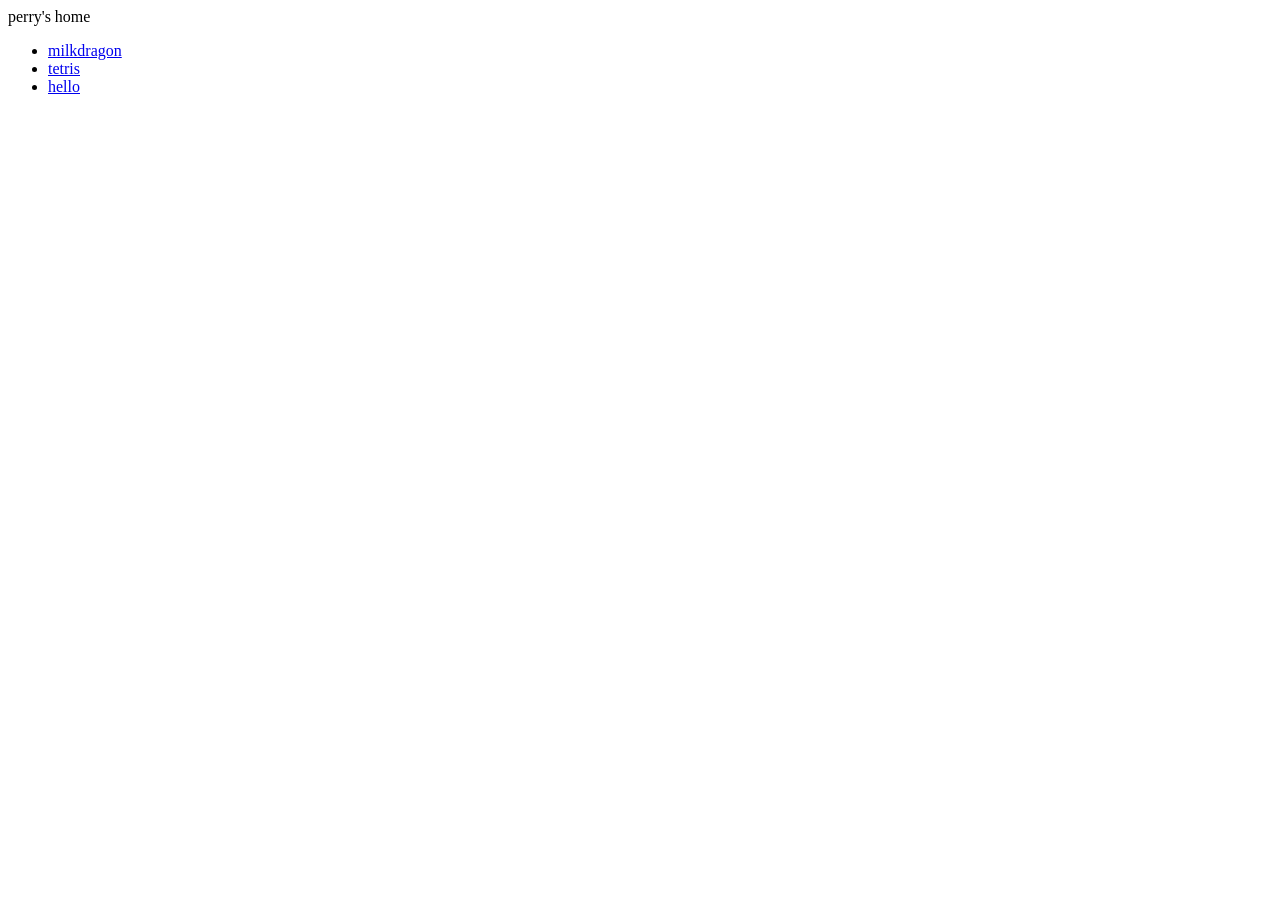
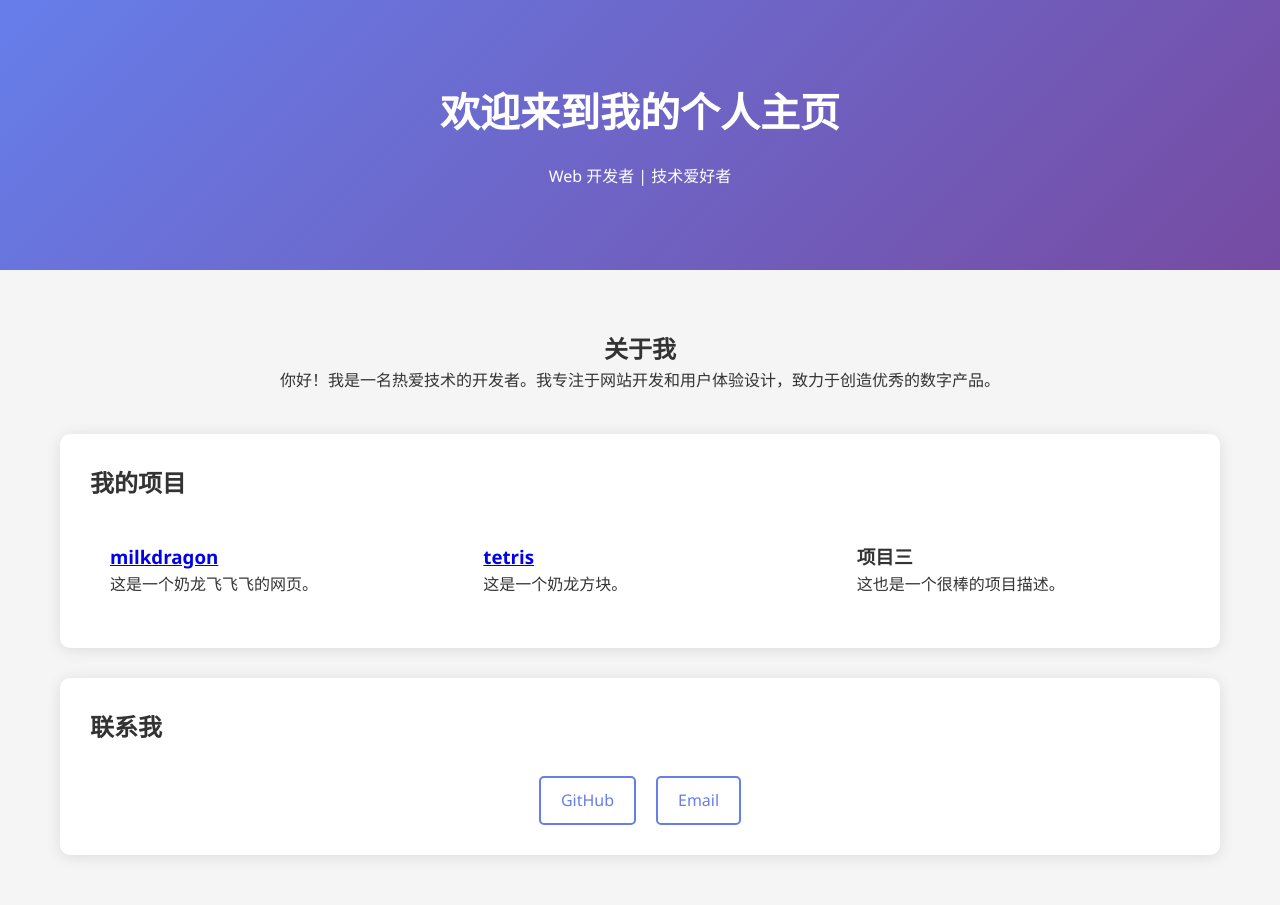
Before and after one commit to perrylpl/perrylpl.github.io, a plain HTML site: page index.html in a window 1280 px wide. Before the commit the page ends 800 px from the top, so only its background shows below. Drawn offline with Linux system fonts and the light colour scheme.

Commit message:
[feat] refactor index html

```diff
--- a/index.html
+++ b/index.html
@@ -1,13 +1,150 @@
-<html>
-    <head>perry's home</head>
-    <body>
-        <!-- add navigator that include milkdragon, tetris, hello -->
-        <nav>
-            <ul>
-                <li><a href="milkdragon/hello.html">milkdragon</a></li>
-                <li><a href="tetris/tetris.html">tetris</a></li>
-                <li><a href="hello.html">hello</a></li>
-            </ul>
-        </nav>
-    </body>
+<!DOCTYPE html>
+<html lang="zh-CN">
+<head>
+    <meta charset="UTF-8">
+    <meta name="viewport" content="width=device-width, initial-scale=1.0">
+    <title>我的个人主页</title>
+    <style>
+        * {
+            margin: 0;
+            padding: 0;
+            box-sizing: border-box;
+        }
+
+        body {
+            font-family: 'Segoe UI', Tahoma, Geneva, Verdana, sans-serif;
+            line-height: 1.6;
+            color: #333;
+            background-color: #f5f5f5;
+        }
+
+        .container {
+            max-width: 1200px;
+            margin: 0 auto;
+            padding: 20px;
+        }
+
+        header {
+            background: linear-gradient(135deg, #667eea 0%, #764ba2 100%);
+            color: white;
+            padding: 60px 0;
+            text-align: center;
+            margin-bottom: 40px;
+        }
+
+        h1 {
+            font-size: 2.5em;
+            margin-bottom: 20px;
+        }
+
+        .intro {
+            max-width: 800px;
+            margin: 0 auto;
+            text-align: center;
+            margin-bottom: 40px;
+        }
+
+        .content-section {
+            background: white;
+            border-radius: 10px;
+            padding: 30px;
+            margin-bottom: 30px;
+            box-shadow: 0 2px 15px rgba(0,0,0,0.1);
+        }
+
+        .projects {
+            display: grid;
+            grid-template-columns: repeat(auto-fit, minmax(300px, 1fr));
+            gap: 20px;
+            margin-top: 20px;
+        }
+
+        .project-card {
+            background: white;
+            border-radius: 8px;
+            padding: 20px;
+            transition: transform 0.3s ease;
+        }
+
+        .project-card:hover {
+            transform: translateY(-5px);
+        }
+
+        .social-links {
+            display: flex;
+            justify-content: center;
+            gap: 20px;
+            margin-top: 30px;
+        }
+
+        .social-links a {
+            color: #667eea;
+            text-decoration: none;
+            padding: 10px 20px;
+            border: 2px solid #667eea;
+            border-radius: 5px;
+            transition: all 0.3s ease;
+        }
+
+        .social-links a:hover {
+            background: #667eea;
+            color: white;
+        }
+
+        @media (max-width: 768px) {
+            .container {
+                padding: 10px;
+            }
+
+            header {
+                padding: 40px 0;
+            }
+
+            h1 {
+                font-size: 2em;
+            }
+        }
+    </style>
+</head>
+<body>
+    <header>
+        <div class="container">
+            <h1>欢迎来到我的个人主页</h1>
+            <p>Web 开发者 | 技术爱好者</p>
+        </div>
+    </header>
+
+    <main class="container">
+        <section class="intro">
+            <h2>关于我</h2>
+            <p>你好！我是一名热爱技术的开发者。我专注于网站开发和用户体验设计，致力于创造优秀的数字产品。</p>
+        </section>
+
+        <section class="content-section">
+            <h2>我的项目</h2>
+            <div class="projects">
+                <div class="project-card">
+                    <h3><a href="milkdragon/hello.html">milkdragon</a></h3>
+                    <p>这是一个奶龙飞飞飞的网页。</p>
+                </div>
+                <div class="project-card">
+                    <h3><a href="tetris/tetris.html">tetris</a></h3>
+                    <p>这是一个奶龙方块。</p>
+                </div>
+                <div class="project-card">
+                    <h3>项目三</h3>
+                    <p>这也是一个很棒的项目描述。</p>
+                </div>
+            </div>
+        </section>
+
+        <section class="content-section">
+            <h2>联系我</h2>
+            <div class="social-links">
+                <a href="https://github.com/perrylpl" target="_blank">GitHub</a>
+                <a href="mailto:perry.pengle.liu@gmail.com">Email</a>
+            </div>
+        </section>
+    </main>
+</body>
 </html>
```
